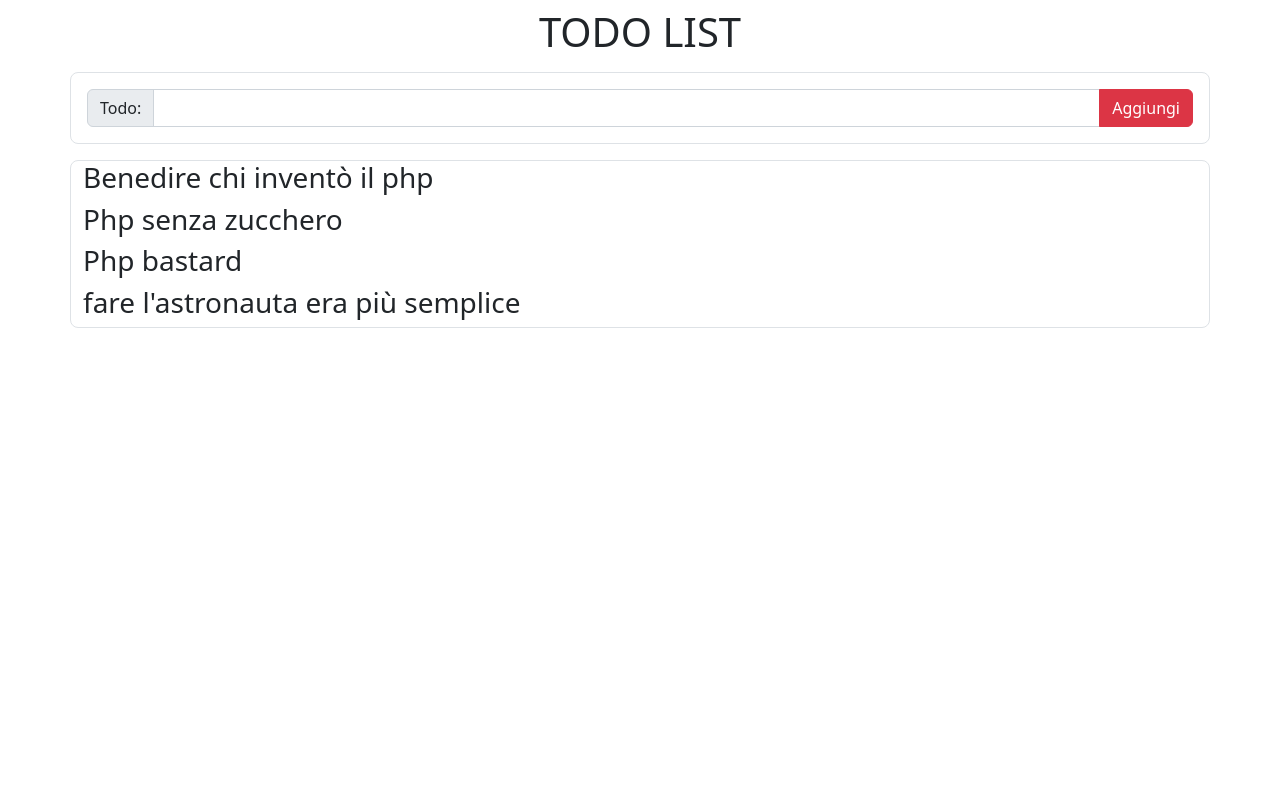
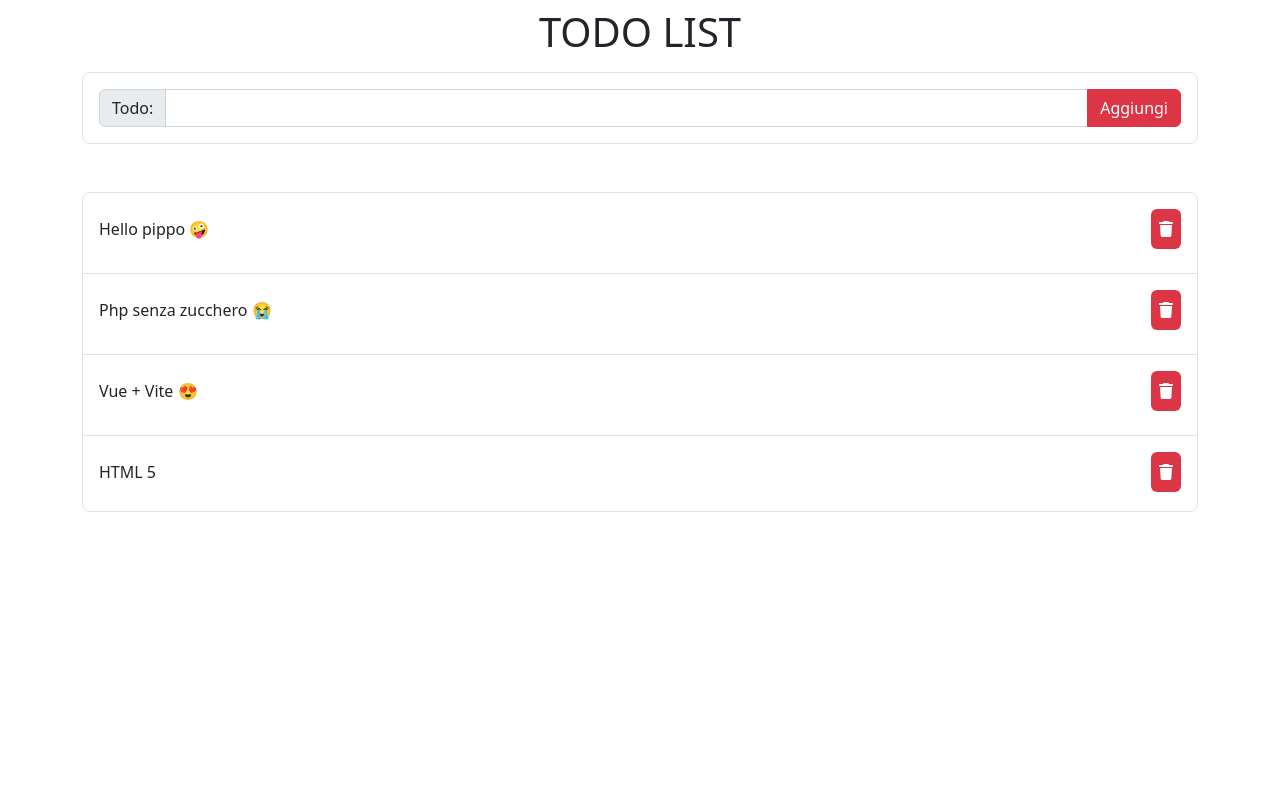
Before and after one commit to MicheleAbategiovanni/php-todo-list-json, a PHP site: page / in a window 1280 px wide. Run offline with PHP 8.4, Linux system fonts and the light colour scheme.

Commit message:
complete layout

```diff
--- a/css/style.css
+++ b/css/style.css
@@ -0,0 +1,11 @@
+body{
+    height: 100vh;
+    width: 100vw;
+}
+
+.container-todolist{
+
+    height: 40vh;
+    overflow: auto;
+
+}
--- a/index.php
+++ b/index.php
@@ -16,6 +16,8 @@
     <script src="https://unpkg.com/vue@3/dist/vue.global.js"></script>
     <script src="https://cdn.jsdelivr.net/npm/axios/dist/axios.min.js"></script>
 
+    <link rel="stylesheet" href="css/style.css">
+
 </head>
 
 <body>
@@ -28,11 +30,11 @@
             </nav>
         </header>
 
-        <main>
+        <main class="container">
             <section>
-                <div class="container border rounded-3 p-3">
+                <div class="border mb-5 rounded-3 p-3">
 
-                    <form  >
+                    <form>
 
                         <div class="input-group ">
                             <span class="input-group-text">Todo:</span>
@@ -47,9 +49,21 @@
             </section>
 
             <section>
-                <div class="container mt-3 border rounded-3">
-                    <h3 v-for="element in toDoList">{{element.text}}</h3>
+
+                <div class="container-todolist border rounded-3">
+
+                    <div class="d-flex justify-content-between border-bottom p-3 align-items-baseline" v-for="element in toDoList">
+                        <p>{{element.text}}</p>
+
+                        <a href="#" class="rounded-2 bg-danger p-2 text-white ">
+                            <i class="fa-solid fa-trash fs-6"></i>
+                        </a>
+
+
+                    </div>
+
                 </div>
+
             </section>
         </main>
 
--- a/todolist.json
+++ b/todolist.json
@@ -1,18 +1,30 @@
 [
     {
-        "text": "Benedire chi invent\u00f2 il php",
+        "text": "Hello pippo 🤪",
         "status": false
     },
     {
-        "text": "Php senza zucchero",
+        "text": "Php senza zucchero 😭",
         "status": false
     },
     {
-        "text": "Php bastard",
+        "text": "Vue + Vite 😍",
         "status": false
     },
     {
-        "text": "fare l'astronauta era pi\u00f9 semplice",
+        "text": "HTML 5",
+        "status": false
+    },
+    {
+        "text": "CSS",
+        "status": false
+    },
+    {
+        "text": "Laravel",
+        "status": false
+    },
+    {
+        "text": "PANDORO",
         "status": false
     }
 ]
```
